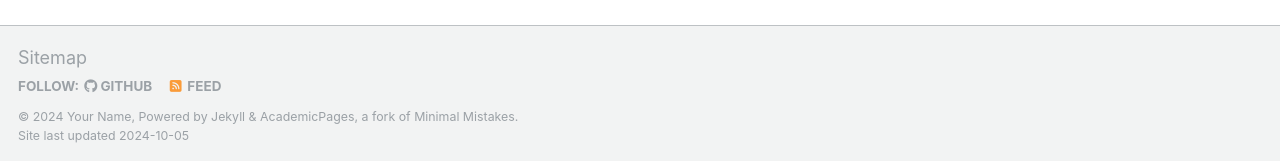
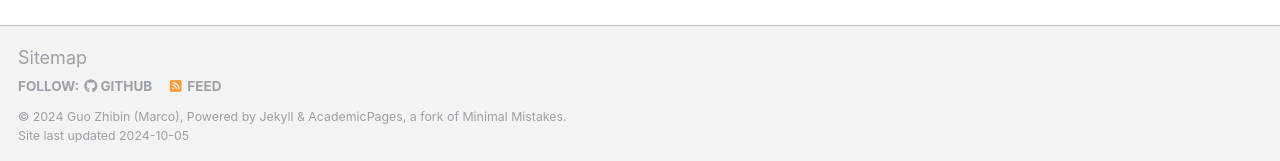
Before and after one commit to MarcoGZB/marcogzb.github.io, a Jekyll site: the page built from _pages/about.md, in a window 1280 px wide and 900 px high, scrolled down 2615 px. Shown: the part 736-897 px from the top of the window. Built offline with Jekyll 4.4.1, drawn with Linux system fonts in a browser that asks for light colours; some web fonts are replaced.

Commit message:
Update _config.yml

```diff
--- a/_config.yml
+++ b/_config.yml
@@ -10,7 +10,7 @@
 locale                   : "en-US"
 title                    : "Your Name / Site Title"
 title_separator          : "-"
-name                     : &name "Your Name"
+name                     : &name "Guo Zhibin (Marco)"
 description              : &description "personal description"
 url                      : https://academicpages.github.io # the base hostname & protocol for your site e.g. "https://mmistakes.github.io"
 baseurl                  : "" # the subpath of your site, e.g. "/blog"
```
